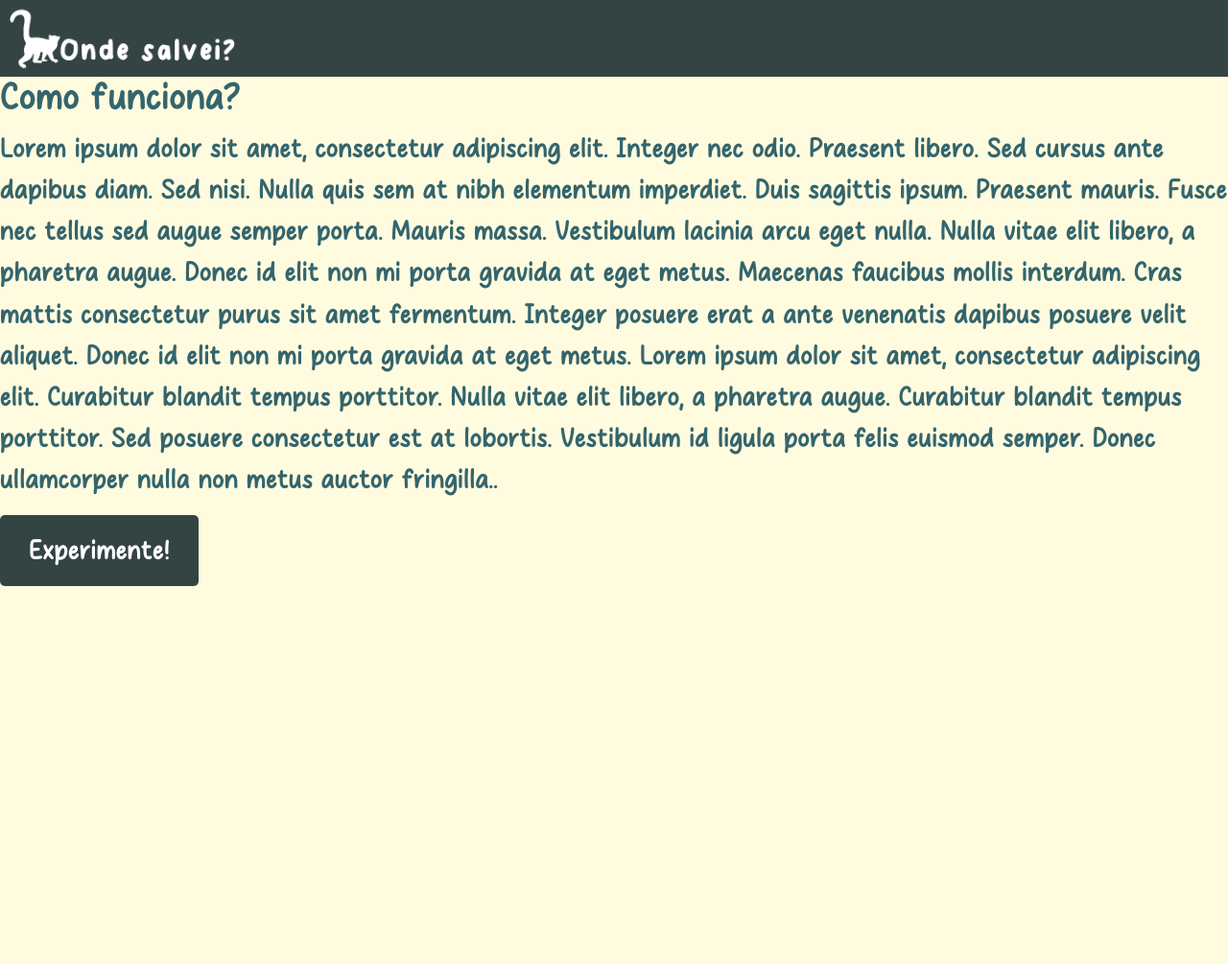
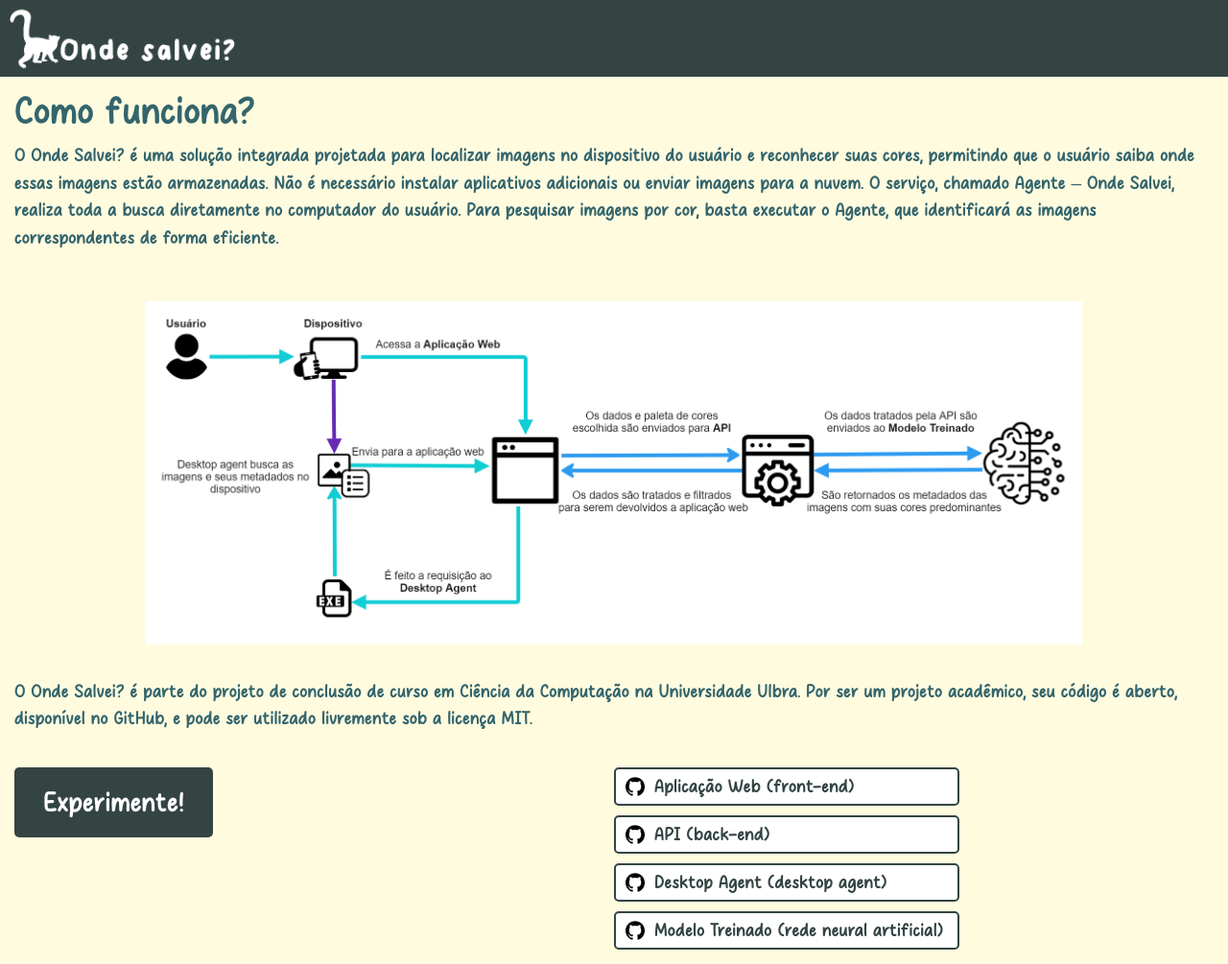
Before and after one commit to dev-nataliasilva/projeto_final_front, a Django app: template myapp/templates/introduction.html in a window 1280 px wide. Shown: the whole page at 96% size. Run offline with Django 5.2, Linux system fonts and the light colour scheme; the template is opened without the code that fills it, so the values that code supplies are empty; some libraries are stand-ins or nearby versions.

Commit message:
finalizado introduction

```diff
--- a/myapp/static/css/base.css
+++ b/myapp/static/css/base.css
@@ -82,7 +82,7 @@
 /* Ajuste do corpo da página */
 body {
     font-family: 'Wondercity', sans-serif;
-    font-size: 1.8rem;
+    font-size: 1.2rem;
     margin: 0;
     padding: 0;
     display: flex;            /* Usamos flexbox no body */
--- /dev/null
+++ b/myapp/static/css/introduction.css
@@ -0,0 +1,69 @@
+/* Centralização da seção */
+.center-section {
+    display: flex;
+    flex-direction: column;
+    align-items: center;
+    justify-content: center;
+    text-align: left;
+    padding: 15px;
+}
+
+/* Ajustes na imagem */
+.center-section img {
+    width: 80%;
+    height: auto;
+    margin: 20px 0;
+}
+
+/* Estilização dos botões */
+.buttons-container {
+    display: flex;
+    justify-content: space-between; /* Espaça os botões da esquerda e direita */
+    width: 100%; /* Ocupa toda a largura disponível */
+    margin-top: 20px;
+}
+
+/* Botões na esquerda */
+.left-buttons {
+    flex: 1;
+    display: flex;
+    justify-content: flex-start;
+    align-items: flex-start;
+}
+
+/* Botões na direita */
+.right-buttons {
+    flex: 1; /* Garantir que a área dos botões ocupe o mesmo espaço que a esquerda */
+    display: flex;
+    flex-direction: column; /* Organiza os botões em coluna */
+    justify-content: flex-start; /* Alinha os botões à esquerda */
+    align-items: flex-start; /* Faz com que os botões se alinhem à esquerda */
+    gap: 10px; /* Espaçamento entre os botões */
+}
+
+/* Estilo comum para todos os botões na direita */
+.right-button {
+    font-size: 1.2rem;
+    padding: 0 10px; /* Tamanho do padding interno do botão */
+    background-color: var(--cor-branco);
+    color: var(--cor-azul-escuro);
+    border: 2px solid var(--cor-azul-escuro);
+    border-radius: 5px;
+    cursor: pointer;
+    text-align: center;
+    display: flex;
+    align-items: center;
+    justify-content: flex-start; /* Alinha o conteúdo do botão à esquerda */
+    width: 360px; /* Largura fixa para todos os botões */
+    height: 40px; /* Definir uma altura fixa para todos os botões */
+    box-sizing: border-box; /* Garantir que o padding e borda não afetem o tamanho total */
+    gap: 10px;
+}
+
+/* Estilo dos ícones dentro dos botões */
+.github-icon {
+    max-width: 20px; /* Largura máxima do ícone */
+    max-height: 20px; /* Altura máxima do ícone */
+    object-fit: contain; /* Ajusta a imagem sem distorcer */
+    vertical-align: middle; /* Alinha o ícone com o texto */
+}
--- a/myapp/templates/introduction.html
+++ b/myapp/templates/introduction.html
@@ -4,13 +4,50 @@
 {% block content %}
 <link rel="stylesheet" href="{% static 'css/introduction.css' %}"/>
 
-<div class="">
+<div class="center-section">
     <div>
         <h1>Como funciona?</h1>
-        <p>Lorem ipsum dolor sit amet, consectetur adipiscing elit. Integer nec odio. Praesent libero. Sed cursus ante dapibus diam. Sed nisi. Nulla quis sem at nibh elementum imperdiet. Duis sagittis ipsum. Praesent mauris. Fusce nec tellus sed augue semper porta. Mauris massa. Vestibulum lacinia arcu eget nulla. Nulla vitae elit libero, a pharetra augue. Donec id elit non mi porta gravida at eget metus. Maecenas faucibus mollis interdum. Cras mattis consectetur purus sit amet fermentum. Integer posuere erat a ante venenatis dapibus posuere velit aliquet. Donec id elit non mi porta gravida at eget metus. Lorem ipsum dolor sit amet, consectetur adipiscing elit. Curabitur blandit tempus porttitor. Nulla vitae elit libero, a pharetra augue. Curabitur blandit tempus porttitor. Sed posuere consectetur est at lobortis. Vestibulum id ligula porta felis euismod semper. Donec ullamcorper nulla non metus auctor fringilla..</p>
+        <p>O Onde Salvei? é uma solução integrada projetada para localizar imagens no dispositivo do usuário e reconhecer suas cores, permitindo que o usuário saiba onde essas imagens estão armazenadas. Não é necessário instalar aplicativos adicionais ou enviar imagens para a nuvem. O serviço, chamado Agente – Onde Salvei, realiza toda a busca diretamente no computador do usuário. Para pesquisar imagens por cor, basta executar o Agente, que identificará as imagens correspondentes de forma eficiente.</p>
+        <div class="center-section">
+            <img src="{% static 'images/esquema_fluxo_sistema.png' %}" alt="Imagem descritiva">
+        </div>
+        <p>O Onde Salvei? é parte do projeto de conclusão de curso em Ciência da Computação na Universidade Ulbra. Por ser um projeto acadêmico, seu código é aberto, disponível no GitHub, e pode ser utilizado livremente sob a licença MIT.</p>
     </div>
-    </div><a href="{% url 'steps' %}">
-        <button class="center-button">Experimente!</button>
-    </a>
+    <!-- Container dos botões -->
+    <div class="buttons-container">
+        <!-- Botão na esquerda -->
+        <div class="left-buttons">
+            <a href="{% url 'steps' %}">
+                <button class="center-button">Experimente!</button>
+            </a>
+        </div>
+        <!-- Botões na direita -->
+        <div class="right-buttons">
+            <a href="https://github.com/dev-nataliasilva/projeto_final_front" target="_blank">
+                <button class="right-button">
+                    <img src="{% static 'images/github.png' %}" alt="Ícone modelo" class="github-icon">
+                    Aplicação Web (front-end)
+                </button>
+            </a>
+            <a href="https://github.com/dev-nataliasilva/projeto_final_api" target="_blank">
+                <button class="right-button">
+                    <img src="{% static 'images/github.png' %}" alt="Ícone modelo" class="github-icon">
+                    API (back-end)
+                </button>
+            </a>
+            <a href="https://github.com/dev-nataliasilva/projeto_final_agent" target="_blank">
+                <button class="right-button">
+                    <img src="{% static 'images/github.png' %}" alt="Ícone modelo" class="github-icon">
+                    Desktop Agent (desktop agent)
+                </button>
+            </a>
+            <a href="https://github.com/dev-nataliasilva/projeto_final_ia" target="_blank">
+                <button class="right-button">
+                    <img src="{% static 'images/github.png' %}" alt="Ícone modelo" class="github-icon">
+                    Modelo Treinado (rede neural artificial)
+                </button>
+            </a>
+        </div>
+    </div>
 </div>
 {% endblock %}
```
Also changed, not shown: projeto_final_front/settings.py (+5 -5 lines), myapp/static/images/esquema_fluxo_sistema.png (added), myapp/static/images/github.png (added).
